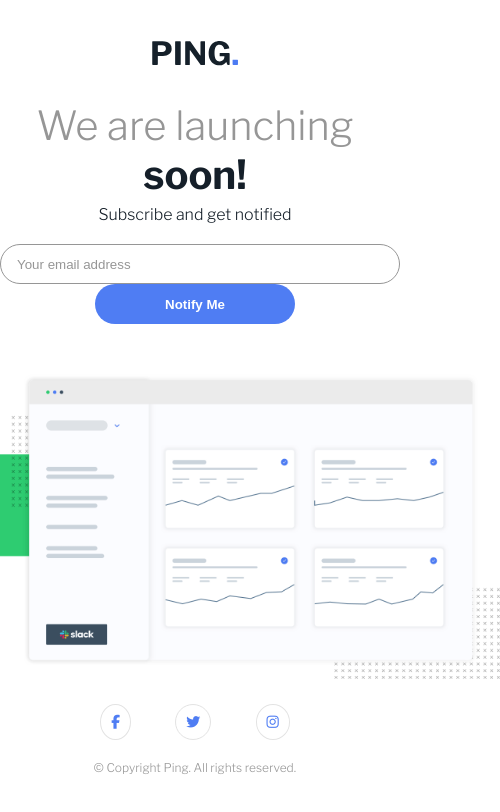
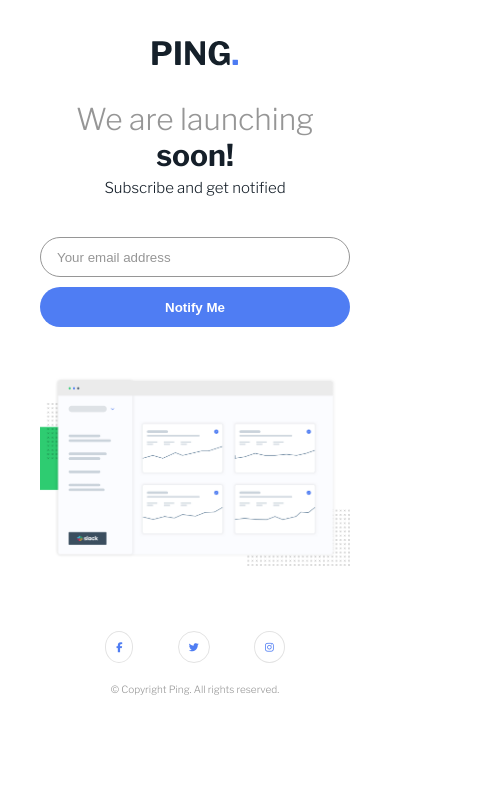
Before and after one commit to MJspitta/ping-coming-soon-page, a plain HTML site: page index.html in a window 390 px wide. Shown: the whole page, 500 px wide, since content can reach past the window. Drawn offline with nearby package versions, Linux system fonts and the light colour scheme.

Commit message:
responsive design

```diff
--- a/styles.css
+++ b/styles.css
@@ -95,3 +95,42 @@ button:hover {
   color: hsl(0, 0%, 59%);
   font-weight: 300;
 }
+
+@media screen and (max-width: 635px) {
+  main {
+    padding: 2rem 2rem;
+  }
+
+  h1 {
+    font-size: 1.5rem;
+  }
+
+  .subscribe {
+    font-size: 0.75rem;
+  }
+
+  input {
+    width: 100%;
+    margin: 1rem 0 0.5rem;
+  }
+
+  button {
+    width: 100%;
+  }
+
+  .dashboard-img {
+    width: 100%;
+  }
+
+  .socials {
+    margin: 3rem 0 1rem;
+  }
+
+  .socials i {
+    font-size: 0.5rem;
+  }
+
+  .copyright {
+    font-size: 0.5rem;
+  }
+}
```
Also changed, not shown: script.js (+8 -7 lines), images/screencapture.png (added), 2 other files.
